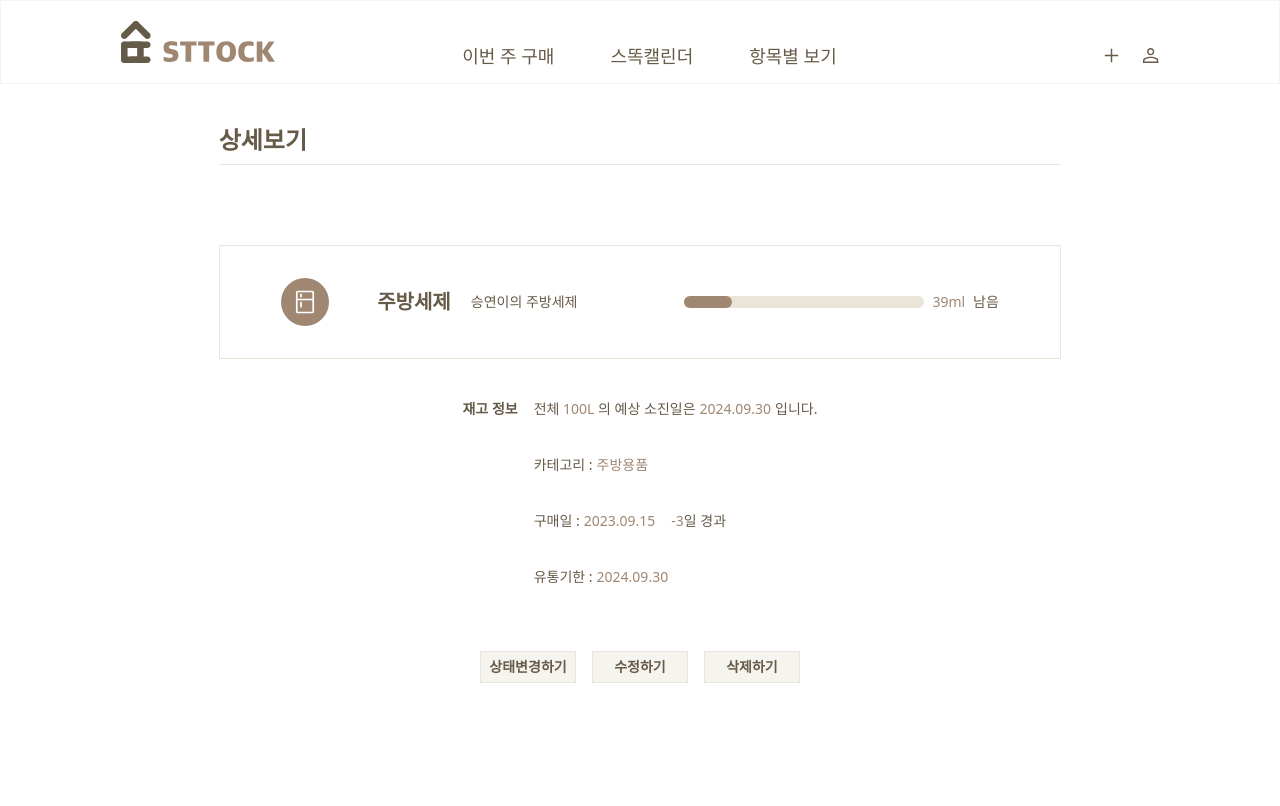
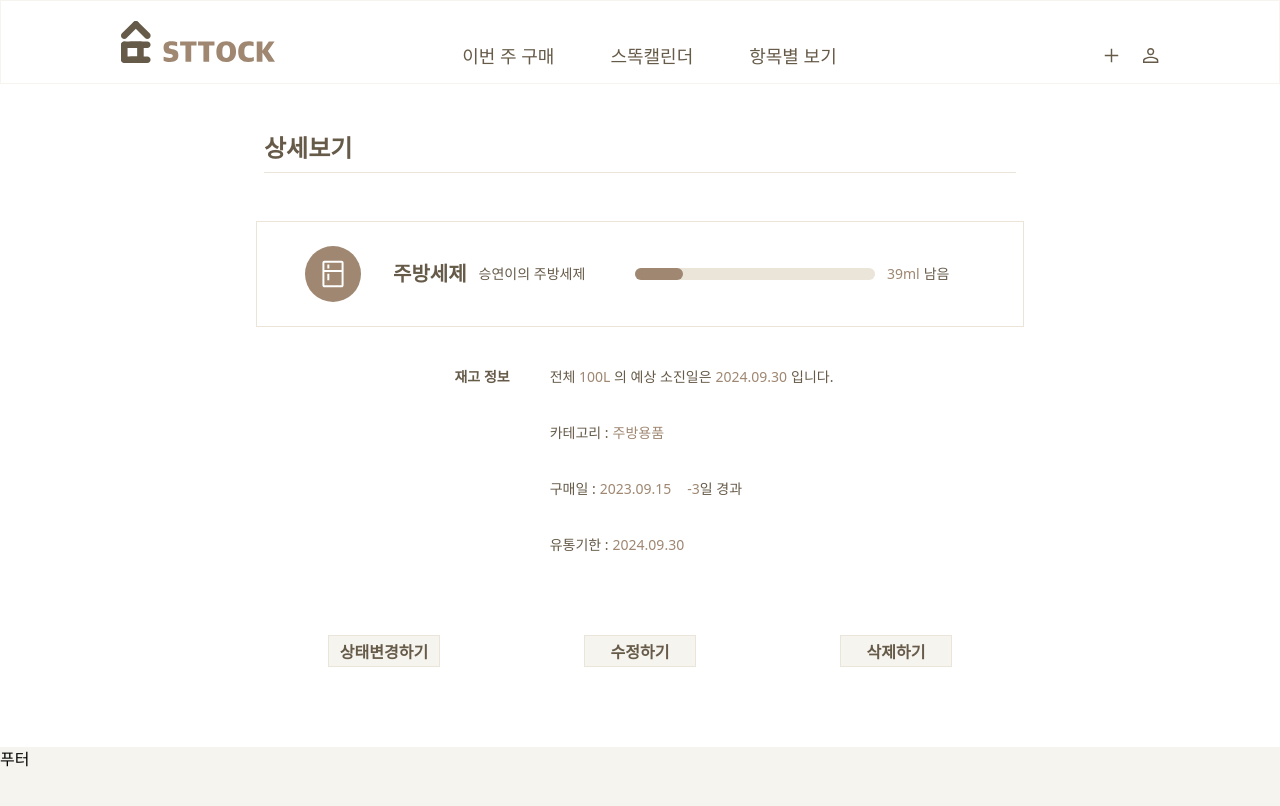
Before and after one commit to Team-Sttock/FE, a Next.js app: page /detail in a window 1280 px wide. Shown: the top 806 px of the page. Built offline with nearby package versions, Linux system fonts and the light colour scheme.

Commit message:
feat : UI 레이아웃 수정

```diff
--- a/pages/detail.tsx
+++ b/pages/detail.tsx
@@ -43,9 +43,8 @@ export default function Page() {
   return (
     <>
       <Navbar />
-      <div className="flex flex-col items-center justify-center mx-2">
-        <div className="w-2/3 flex flex-col items-center justify-center mt-10 ">
-          <div className="flex flex-col w-full justify-center items-stretch mb-20">
+      <div className="flex flex-col items-center justify-center m-auto max-w-3xl w-2/3 min-w-[80%]">
+        <div className="flex flex-col justify-center items-stretch my-10 max-w-3xl w-full p-2">
           <h1
             className={classNames(
               'md:text-2xl text-xl font-bold text-dark-brown mb-2',
@@ -54,26 +53,26 @@ export default function Page() {
           >
             상세보기
           </h1>
-            <hr className="relative w-full border-1 border-beige" />
+          <hr className="relative w-full border-1 border-beige " />
         </div>
 
-          <div className="flex md:flex-row flex-col items-center justify-around border border-beige w-full h-full py-4 px-2">
-            <div className="flex flex-row items-center justify-around space-x-2 my-4 mx-2">
+        <div className=" p-2 border border-beige flex sm:flex-row flex-col items-cetenr w-[90%] justify-around max-w-3xl m-auto sm:py-6 lg:px-10 lg:py-6">
+          <div className="relative flex flex-row justify-center items-center sm:px-2 sm:mb-0 mb-4">
             <img
               src="/icons/kitchen-icon.svg"
               alt="icon"
-                className="w-12 h-12 md:mr-10 mr-4"
+              className="w-10 h-10 md:w-14 md:h-14 lg:mr-8 mr-3"
             />
             <p className="text-dark-brown text-sm sm:text-md md:text-xl font-bold whitespace-nowrap">
               {data.name}
             </p>
-              <span className="text-dark-brown md:pl-3 text-[8px] sm:text-sm md:text-md overflow-hidden whitespace-nowrap overflow-ellipsis">
+            <span className="text-dark-brown md:pl-3 text-[8px] sm:text-sm md:text-md overflow-hidden whitespace-nowrap overflow-ellipsis px-2">
               {data.nickname}
             </span>
           </div>
 
-            <div className="relative flex flex-row items-center m-2 ">
-              <div className="lg:w-60 md:w-24 w-20 h-3 bg-beige rounded-full mr-2">
+          <div className="relative flex flex-row items-center sm:space-x-1 m-auto">
+            <div className="w-20 sm:w-32 md:w-60 h-3 bg-beige rounded-full mr-2 ">
               <div className="w-[20%] h-3 bg-light-brown rounded-full"></div>
             </div>
 
@@ -86,13 +85,14 @@ export default function Page() {
           </div>
         </div>
 
-          <div className="relative w-2/3 md:w-full flex md:flex-row flex-col my-10 justify-center items-stretch ">
-            <div className="mr-4 mb-10">
+        <div className="flex items-center justify-center mt-10 mb-8 sm:mb-10 mx-10  ">
+          <div className="justify-center flex flex-wrap sm:flex-row">
+            <div className="relative flex-row flex mx-2 sm:mr-10 sm:mb-0 mb-4">
               <p className="text-dark-brown md:text-md text-sm font-bold">
                 재고 정보
               </p>
             </div>
-            <div className="text-dark-brown md:text-md text-sm md:space-y-4">
+            <div className="flex flex-col justify-between items-stretch text-dark-brown sm:text-md text-sm sm:space-y-4">
               <p>
                 전체
                 <span className="text-light-brown inline"> {data.amount} </span>
@@ -112,7 +112,7 @@ export default function Page() {
               <br />
               <p>
                 구매일 :
-                <span className="text-light-brown inline ml-1 mr-4">
+                <span className="text-light-brown inline ml-1 md:mr-4 mr-1">
                   {data.purchaseDate}
                 </span>
                 <span className="text-light-brown inline">{pastDays}</span>일
@@ -127,13 +127,14 @@ export default function Page() {
               </p>
             </div>
           </div>
-          <div className="relative w-full flex sm:flex-row flex-col sm:mt-4 mb-20 justify-center sm:items-stretch items-center sm:text-sm text-[13px]">
-            <Button className="md:h-8 w-24 sm:m-2 mb-4"> 상태변경하기 </Button>
-            <Button className="md:h-8 w-24 sm:m-2 mb-4 "> 수정하기 </Button>
-            <Button className="md:h-8 w-24 sm:m-2"> 삭제하기 </Button>
+        </div>
+        <div className="flex flex-col md:flex-row items-center justify-center w-full space-y-7 md:space-y-0 mt-10 mb-20 max-w-3xl m-auto">
+          <Button className="w-28 h-8 p-1 sm:m-auto ">상태변경하기</Button>
+          <Button className="w-28 h-8 p-1 sm:m-auto ">수정하기</Button>
+          <Button className="w-28 h-8 p-1 sm:m-auto ">삭제하기</Button>
         </div>
       </div>
-      </div>
+      <footer className="h-[300px] bg-ivory">푸터</footer>
     </>
   )
 }
```
Lines whose indentation alone changed are shown as unchanged.
